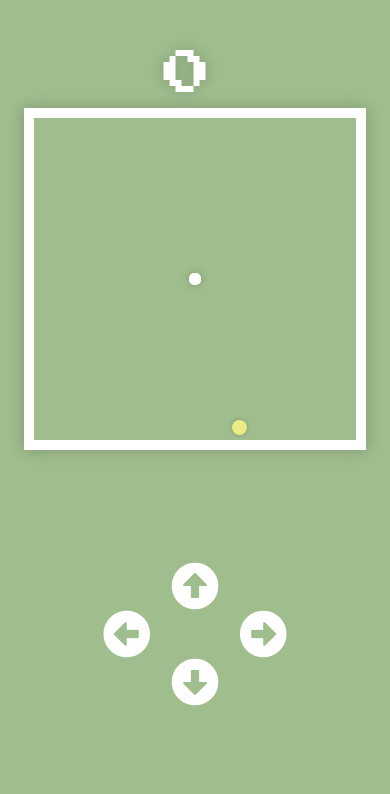
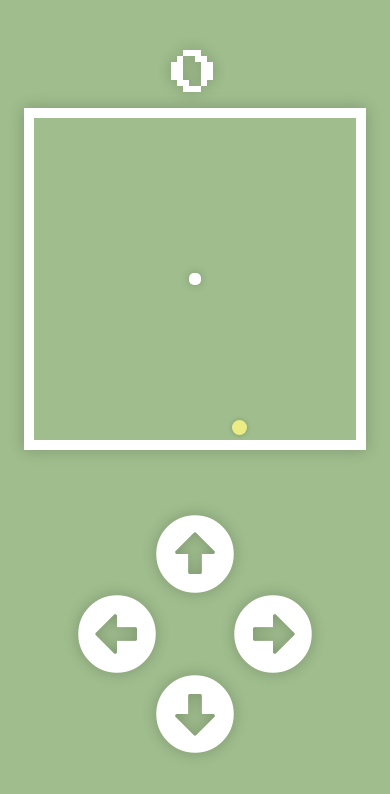
Before and after one commit to oh-sehyeon/snake-game, a plain HTML site: page index.html in a window 390 px wide. Drawn offline with Linux system fonts and the light colour scheme.

Commit message:
Add files via upload

```diff
--- a/CSS/style.css
+++ b/CSS/style.css
@@ -17,7 +17,7 @@ body {
 #points-area span {
     color: white;
     font-size: 3rem;
-    margin-right: 15px;
+    margin-bottom: 10px;
     text-shadow: 0 0 15px rgba(0, 0, 0, 0.2);
 }
 
@@ -56,17 +56,12 @@ body {
         padding-top: 50px;
     }
 
-    #game-board {
-        grid-template-rows: repeat(21, 1fr);
-        grid-template-columns: repeat(21, 1fr);
-    }
-
     .snake {
         margin: 1px;
     }
 
     #arrow-keys {
-        width: 70%;
+        width: 80%;
         height: 20%;
         display: flex;
         flex-direction: column;
@@ -85,7 +80,8 @@ body {
     .up i,
     .left-right i,
     .down i {
-        font-size: 3rem;
+        font-size: 5rem;
         color: white;
+        text-shadow: 0 0 15px rgba(0, 0, 0, 0.2);
     }
 }
```
